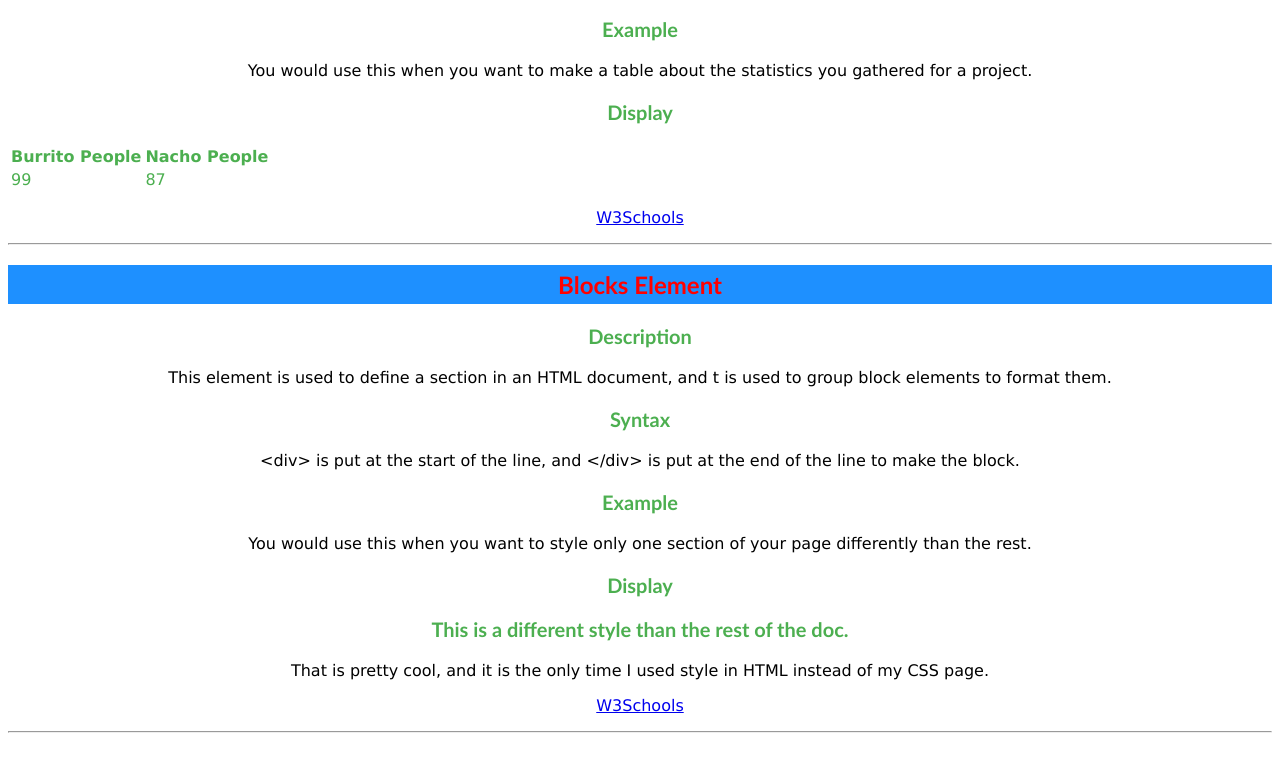
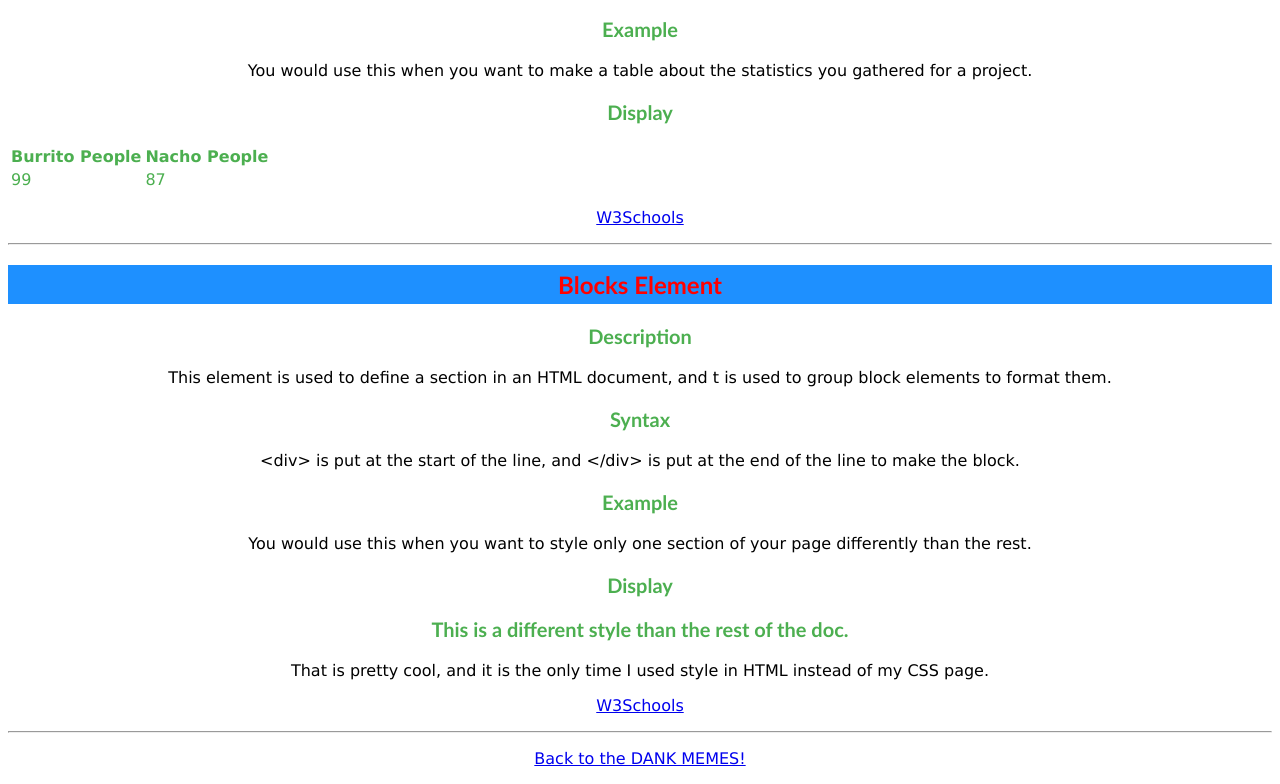
Before and after one commit to TheWebsiteIsALie/Thewebsiteisalie.github.io, a plain HTML site: page html-reference/index.html in a window 1280 px wide. Shown: the part 6893-7677 px from the top of the page. Before the commit the page ends 7634 px from the top, so only its background shows below. Drawn offline with Linux system fonts and the light colour scheme.

Commit message:
Update index.html

```diff
--- a/html-reference/index.html
+++ b/html-reference/index.html
@@ -304,5 +304,6 @@
 </div>
     <p><a href= "https://www.w3schools.com/html/html_blocks.asp">W3Schools</a></p>
     <hr>
+    <p><a href="http://thewebsiteisalie.github.io/index.html">Back to the DANK MEMES! </a></p>
  </body>
 </html>
```
